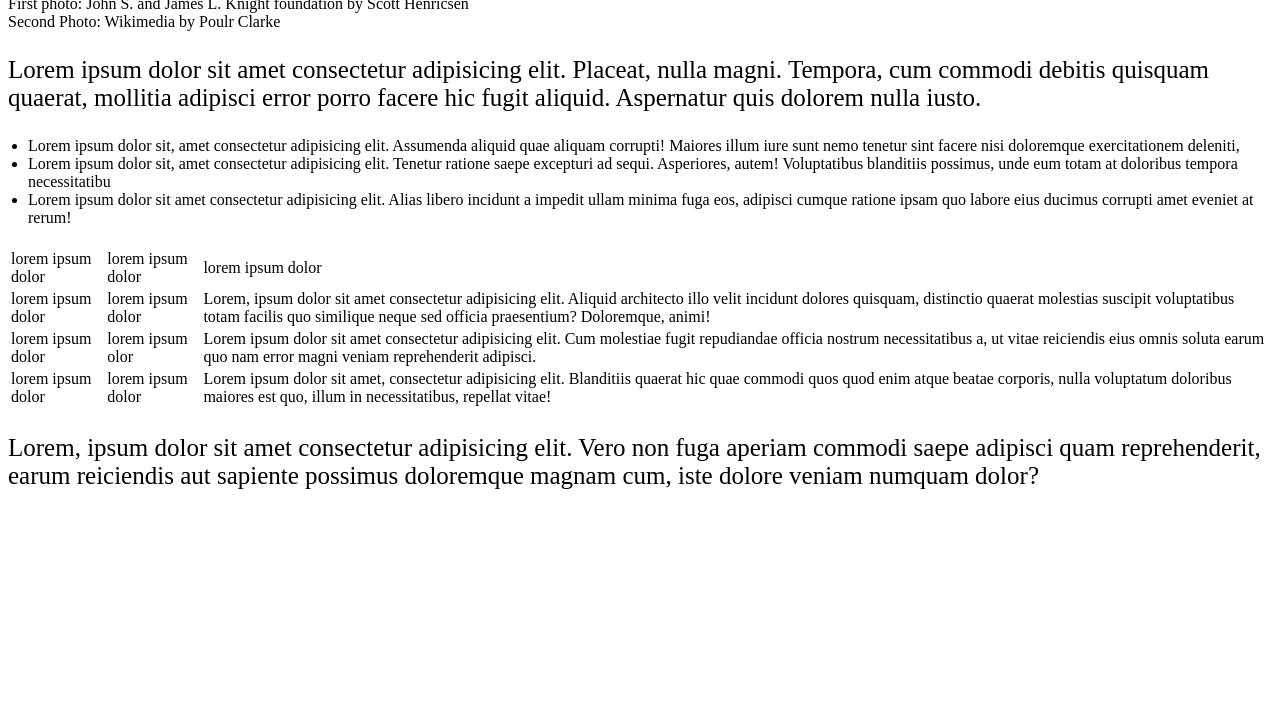
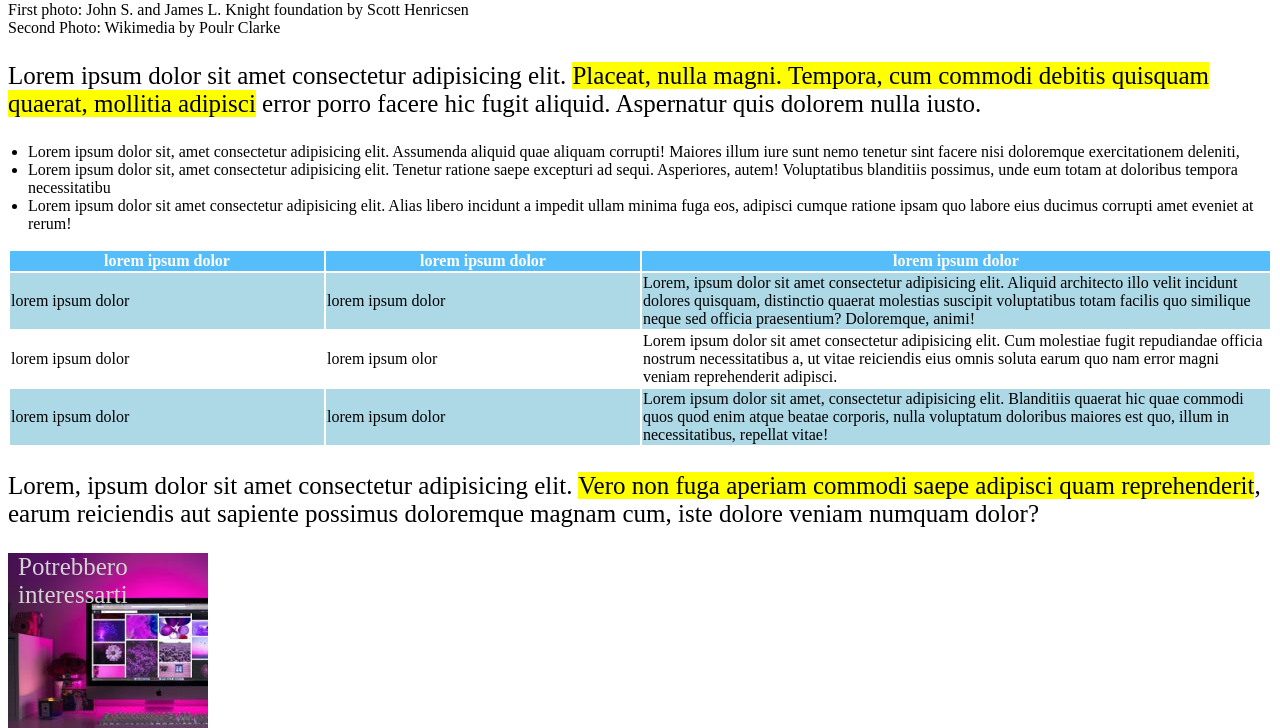
Before and after one commit to Adner16/html-css-booleaner, a plain HTML site: page index.html in a window 1280 px wide. Shown: the part 699-1427 px from the top of the page. Before the commit the page ends 1189 px from the top, so only its background shows below. Drawn offline with Linux system fonts and the light colour scheme.

Commit message:
third commit

```diff
--- a/css/style.css
+++ b/css/style.css
@@ -33,3 +33,33 @@ p{
 ul{
     padding-left: 20px;
 }
+#aside-title{
+    color: lightgrey;
+    margin-left: 10px;
+    margin-top: 10px;
+}
+
+.first-row{
+    background-color: rgb(84, 189, 250);
+    color: white;
+
+}
+.second-row{
+    background-color: lightblue;
+}
+.last-row{
+    background-color: lightblue;
+}
+.ultima-colonna{
+    width: 50%;
+}
+.img1{
+    background-image: url(../img/monitor.jpg);
+    width: 200px;
+    height: 200px;
+}
+.img2{
+    background-image: url(../img/graph.jpg);
+    width: 200px;
+    height: 200px;
+}
--- a/index.html
+++ b/index.html
@@ -13,12 +13,13 @@
     <!-- intestazione -->
     <header>
             <img id="logo" src="img/logo.svg" alt="logo">
-        <h1>Internet deve essere al servizio del "bene pubblico": il manifesto di Tim Bernes-Lee</h1>
+    </header>
+        <main>
+    <h1>Internet deve essere al servizio del "bene pubblico": il manifesto di Tim Bernes-Lee</h1>
         <address>
             scitto da <span class="blue">The Booleaners</span> <br> il 10/10/2020
         </address>
        <!-- contenuto pagina -->
-        <main>
             <figure id="tim-images">
                 <img src="img/tim-1.jpg" alt="Tim1">
                 <img src="img/tim-2.jpg" alt="Tim2">
@@ -27,7 +28,7 @@
                 </figcaption>
             </figure>
                     <p>
-                        Lorem ipsum dolor sit amet consectetur adipisicing elit. Placeat, nulla magni. Tempora, cum commodi debitis quisquam quaerat, mollitia adipisci error porro facere hic fugit aliquid. Aspernatur quis dolorem nulla iusto.
+                        Lorem ipsum dolor sit amet consectetur adipisicing elit. <mark> Placeat, nulla magni. Tempora, cum commodi debitis quisquam quaerat, mollitia adipisci</mark> error porro facere hic fugit aliquid. Aspernatur quis dolorem nulla iusto.
                     </p>
 
                     <ul>
@@ -37,15 +38,15 @@
                     </ul>
 
                     <table>
-                        <th>
-                            <tr>
-                                <td>lorem ipsum dolor</td>
-                                <td>lorem ipsum dolor</td>
-                                <td>lorem ipsum dolor</td>
+                        <thead>
+                            <tr class="first-row">
+                                <th>lorem ipsum dolor</th>
+                                <th>lorem ipsum dolor</th>
+                                <th class="ultima-colonna">lorem ipsum dolor</th>
                             </tr>
-                        </th>
+                        </thead>
                         <tbody>
-                            <tr>
+                            <tr class="second-row">
                                 <td>lorem ipsum dolor</td>
                                 <td>lorem ipsum dolor</td>
                                 <td>Lorem, ipsum dolor sit amet consectetur adipisicing elit. Aliquid architecto illo velit incidunt dolores quisquam, distinctio quaerat molestias suscipit voluptatibus totam facilis quo similique neque sed officia praesentium? Doloremque, animi!</td>
@@ -55,7 +56,7 @@
                                 <td>lorem ipsum olor</td>
                                 <td>Lorem ipsum dolor sit amet consectetur adipisicing elit. Cum molestiae fugit repudiandae officia nostrum necessitatibus a, ut vitae reiciendis eius omnis soluta earum quo nam error magni veniam reprehenderit adipisci.</td>
                             </tr>
-                            <tr>
+                            <tr class="last-row">
                                 <td>lorem ipsum dolor</td>
                                 <td>lorem ipsum dolor</td>
                                 <td>Lorem ipsum dolor sit amet, consectetur adipisicing elit. Blanditiis quaerat hic quae commodi quos quod enim atque beatae corporis, nulla voluptatum doloribus maiores est quo, illum in necessitatibus, repellat vitae!</td>
@@ -63,8 +64,17 @@
                         </tbody>
                     </table>
                     <p>
-                        Lorem, ipsum dolor sit amet consectetur adipisicing elit. Vero non fuga aperiam commodi saepe adipisci quam reprehenderit, earum reiciendis aut sapiente possimus doloremque magnam cum, iste dolore veniam numquam dolor?
+                        Lorem, ipsum dolor sit amet consectetur adipisicing elit. <mark>Vero non fuga aperiam commodi saepe adipisci quam reprehenderit</mark>, earum reiciendis aut sapiente possimus doloremque magnam cum, iste dolore veniam numquam dolor?
                     </p>
+                    <aside>
+
+                        <div class="img1">
+                            <p id="aside-title">Potrebbero interessarti</p>
+                        </div>
+                        <div class="img2">
+                            <p id="aside-title"> potrebbero interessarti</p>
+                        </div>
+                    </aside>
 
 
 
@@ -75,6 +85,6 @@
 
 
         </main>
-    </header>
+
 </body>
 </html>
```
